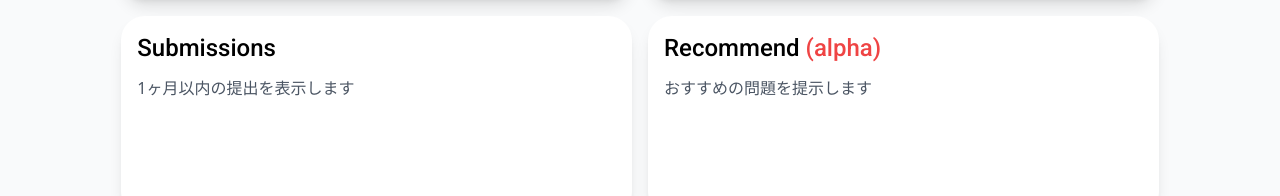
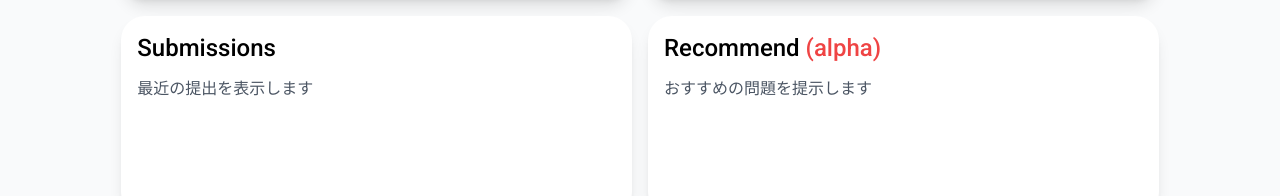
Before and after one commit to fjnkt98/AtCoderSearch, a SvelteKit app in the folder frontend/: page / in a window 1280 px wide. Shown: the part 295-491 px from the top of the page. Built offline with nearby package versions, Linux system fonts and the light colour scheme.

Commit message:
change display sentence

```diff
--- a/frontend/src/routes/+page.svelte
+++ b/frontend/src/routes/+page.svelte
@@ -18,7 +18,7 @@
     </a>
     <a class="block rounded-3xl bg-white p-4 no-underline shadow-lg" href={`/search/submission?${defaultSubmissionSearchParams.toString()}`}>
       <h3 class="font-roboto text-2xl font-medium">Submissions</h3>
-      <p class="py-3 text-gray-600">1ヶ月以内の提出を表示します</p>
+      <p class="py-3 text-gray-600">最近の提出を表示します</p>
     </a>
     <a class="block rounded-3xl bg-white p-4 no-underline shadow-lg" href={`/recommend/problem?${defaultRecommendParams.toString()}`}>
       <h3 class="font-roboto text-2xl font-medium">Recommend <span class="text-red-500">(alpha)</span></h3>
```
